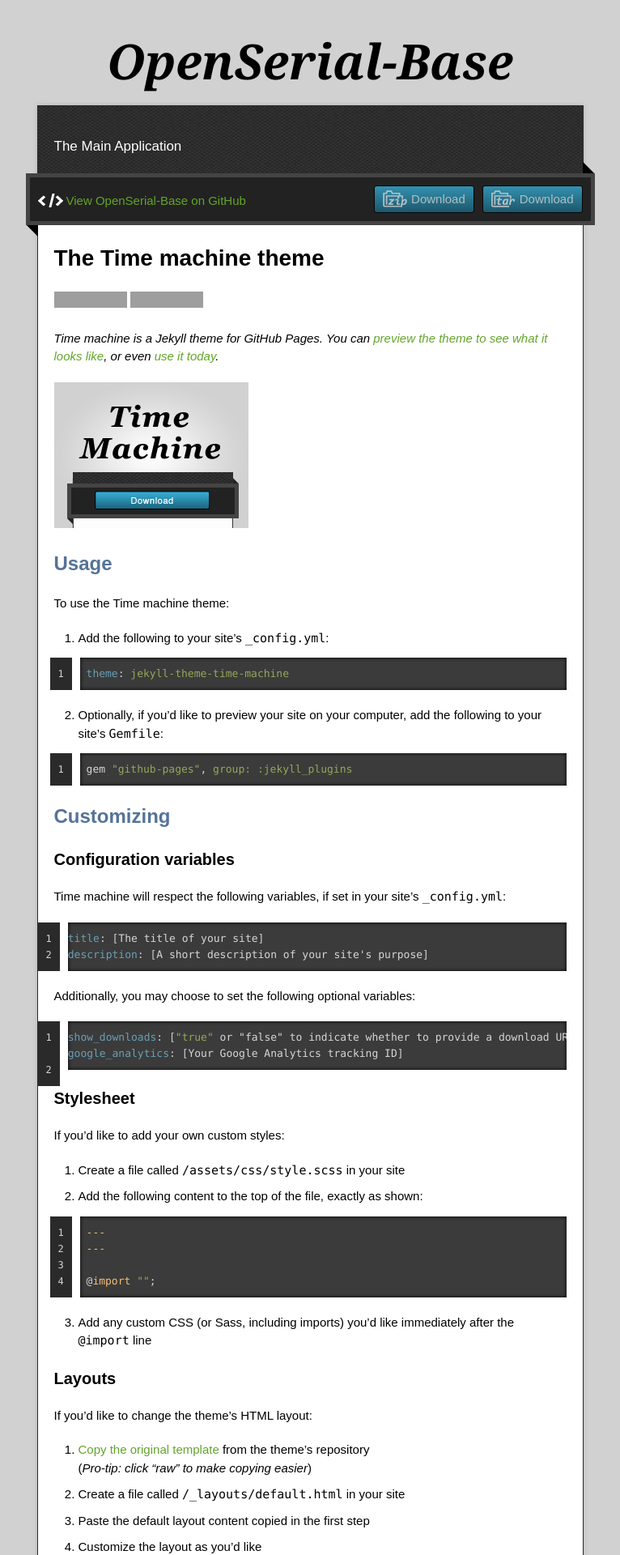
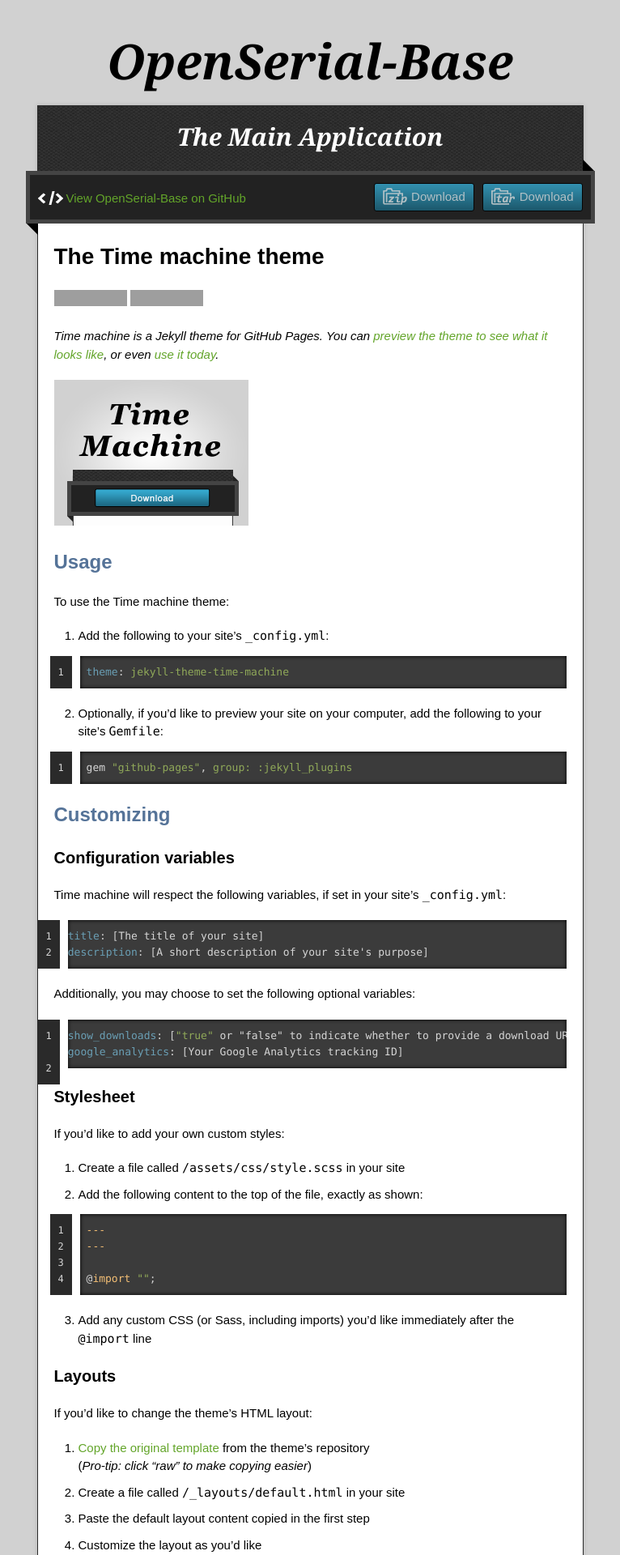
Before and after one commit to Aloike/openserial-base-testDoc, a Jekyll site: the page built from docs/README.md, in a window 1280 px wide. Shown: the top 1920 px of the page at 81% size, without its empty margins (257-1023 px from the left). Built offline with Jekyll 4.4.1, drawn with Linux system fonts in a browser that asks for light colours; nearby versions of some CDN libraries; our own code applies the rules of GitHub Pages for plain Markdown files; grey boxes are pictures that could not be loaded.

Commit message:
[docs] Changed the subtitle's style.

```diff
--- a/docs/_sass/jekyll-theme-time-machine.scss
+++ b/docs/_sass/jekyll-theme-time-machine.scss
@@ -46,9 +46,13 @@
 }
 
 p.tagline {
-  padding: 20px 20px 0;
   color: #fff;
-  font-size: 17px;
+  margin: 15px 20px 10px;
+  font-size: 30px;
+  font-weight: bold;
+  font-style: italic;
+  font-family:Georgia, serif;
+  text-align: center;
 }
 
 #main {
```
